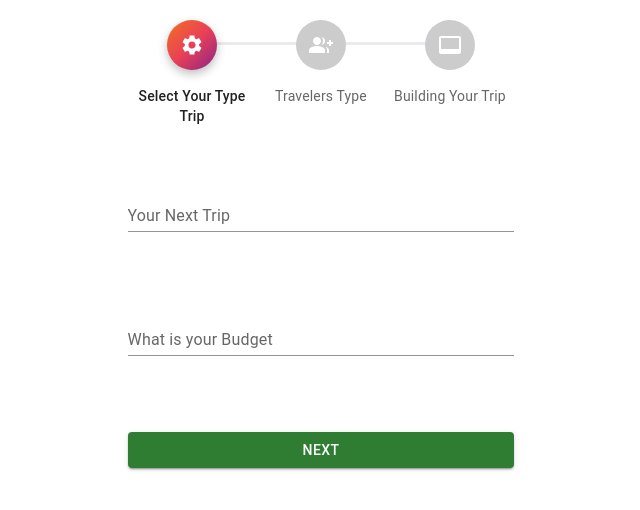
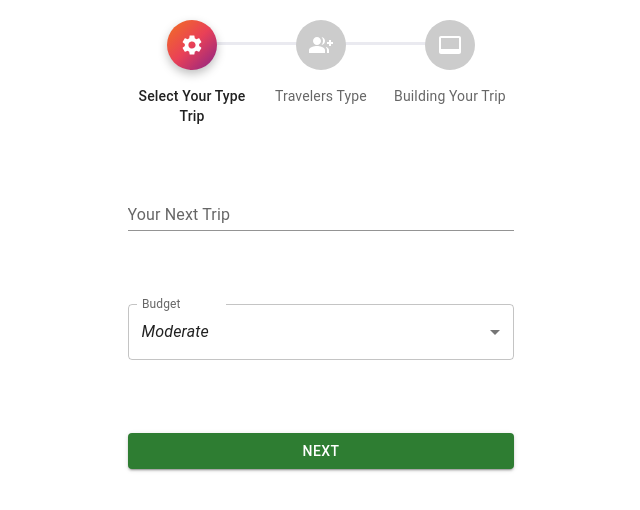
Before and after one commit to Liranuziyahu/DreamTrip, a React (Create React App) app in the folder app/client/: page / in a window 1280 px wide. Shown: the top 510 px of the page, without its empty margins (319-959 px from the left). Built offline with nearby package versions, Linux system fonts and the light colour scheme; the HTML template or start-up script is replaced by a standard one.

Commit message:
test for connecting py server

```diff
--- a/app/client/src/pages/chatBot/FormChatBot.js
+++ b/app/client/src/pages/chatBot/FormChatBot.js
@@ -15,11 +15,13 @@ const FormChatBot = ({ props }) => {
   const [submitLoader, setSubmitLoader] = useState(false);
   const [typeTravelers, setTypeTravelers] = useState("Family");
   const [durringTrip, setDurringTrip] = useState("2 Days");
+  const [budget, setBudget] = useState("Moderate");
+
   const classes = useStyles();
   const [formValues, setFormValues] = useState({
-    country: "",
+    country: "Israel",
     travelers: "Family",
-    budget: "",
+    budget: "Moderate",
     durringTrip: "2 Days",
   });
 
@@ -31,6 +33,12 @@ const FormChatBot = ({ props }) => {
   const handleChangeDurringTrip = (event) => {
     setDurringTrip(event.target.value)
     setFormValues({ ...formValues, durringTrip: event.target.value });
+  }
+
+  const handleChangeBudget = (event) => {
+    console.log(event);
+    setBudget(event.target.value)
+    setFormValues({ ...formValues, budget: event.target.value });
   }
 
   const BoxDurringTrip = (day) => {
@@ -45,20 +53,33 @@ const FormChatBot = ({ props }) => {
     return days;
   }
 
+  const BoxBudget = () => {
+    let budgets = ['Premium', 'Lexury', 'Upscale' , 'Back-Packing' , "Moderate"];
+    let boxData = budgets.map(budget => {
+     return  (
+      <MenuItem value={budget}>
+      <em>{budget}</em>
+    </MenuItem>
+     )})
+    return boxData;
+  }
+
 
   const RequestChat = (e) => {
     console.log(e);
     axios
-      .post("http://localhost:3001/chatbot", {
-        people: e.travelers,
+      .post("https://dream-trip-3908.onrender.com/gpt/", {
+        travelers: e.travelers,
         budget: e.budget,
         mainland: e.country,
         durring:e.durringTrip,
       })
       .then((res) => {
-        const responseServer = res.data.message.message.content;
-        props.setResponseBot(responseServer.split("\n"));
-        setSubmitLoader(false);
+        console.log(res.data);
+        // const responseServer = res.data.message.message.content;
+        // console.log(responseServer);
+        // props.setResponseBot(responseServer);
+        // setSubmitLoader(false);
       })
       .catch((err) => {
         setSubmitLoader(false);
@@ -86,13 +107,32 @@ const FormChatBot = ({ props }) => {
               label="Your Next Trip"
               variant="standard"
             />
-            <TextField
+            {/* <TextField
               onChange={(e) =>
                 setFormValues({ ...formValues, budget: e.target.value })
               }
               label="What is your Budget"
               variant="standard"
-            />
+            /> */}
+
+            <Box sx={{ minWidth: 120 }}>
+              <FormControl fullWidth >
+                <InputLabel id="demo-simple-select-label">
+                  Budget
+                </InputLabel>
+                <Select
+                  labelId="demo-simple-select-label"
+                  id="demo-simple-select"
+                  value={budget}
+                  label="Type Travelers"
+                  onChange={handleChangeBudget}
+                >
+               {
+               BoxBudget()
+               }
+                </Select>
+              </FormControl>
+            </Box>
           </>
         ) : props.controller == 1 ? (
         <>
--- a/app/client/src/pages/chatBot/index.js
+++ b/app/client/src/pages/chatBot/index.js
@@ -36,6 +36,5 @@ const useStyles = makeStyles({
     height:'100vh',
     fontFamily: 'Roboto Mono , monospace',
     fontWeight: 'bold',
-    overflowY: 'scroll',
   }
 })
```
